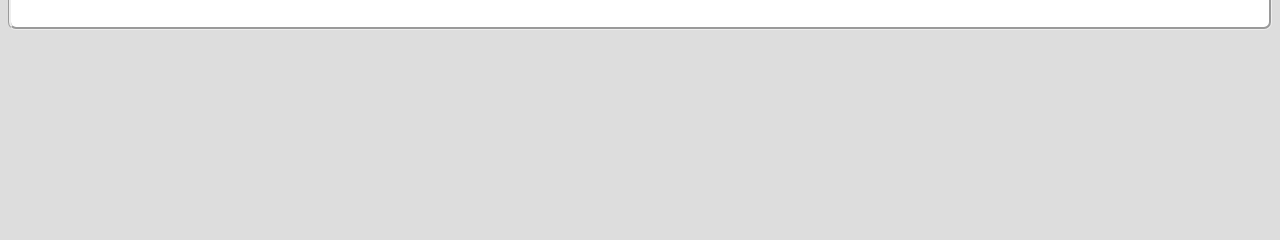
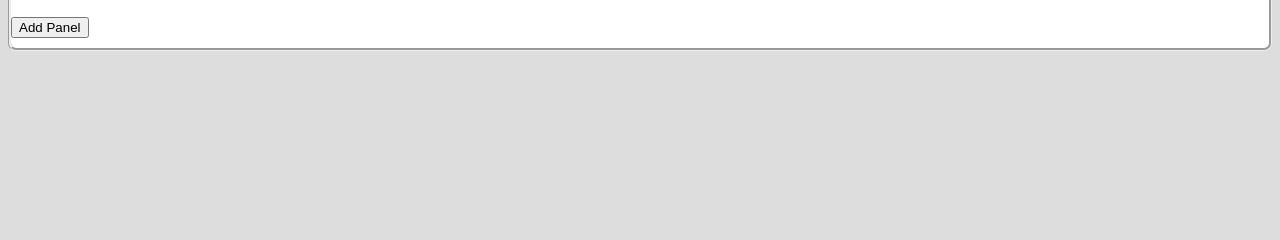
Before and after one commit to NicolasKiely/percms, a Django app: template docpage/templates/docpage/editor.html in a window 1280 px wide. Shown: the part 340-580 px from the top of the page. Run offline with Django 3.2, Linux system fonts and the light colour scheme; the template is opened without the code that fills it, so the values that code supplies are empty.

Commit message:
Start on editor panels for docpage

```diff
--- a/docpage/templates/docpage/editor.html
+++ b/docpage/templates/docpage/editor.html
@@ -6,6 +6,7 @@
 
 {% block html_head %}
   {# Validator scripts #}
+  <script src="{% static 'docpage/editor.js' %}"></script>
   {% if validators %}
   <script src="{% static 'common/form_validator.js' %}"></script>
   {% for js_validator in validators %}
@@ -51,5 +52,8 @@
     <p>Date Created: <u>{{ docpage.dt_published }}</u></p>
     <p>Last Editted: <u>{{ docpage.dt_editted }}</u></p>
 
+    <button type="button" class="btn" id="btn-add-panel-0">Add Panel</button>
   {% close_box %}
+
+
 {% endblock %}
```
Also changed, not shown: docpage/static/docpage/editor.js (added).
